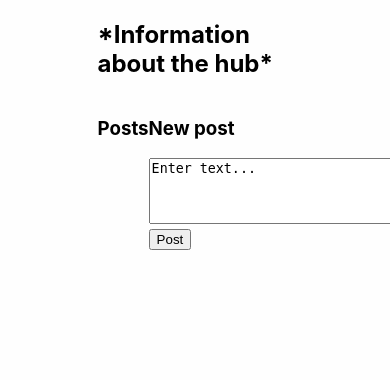
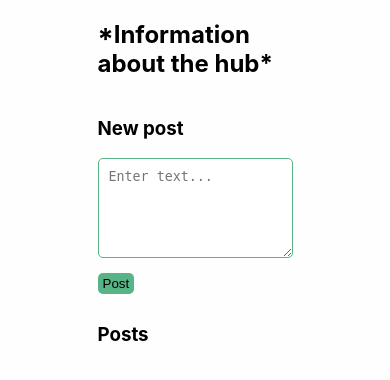
Before and after one commit to jespermunkeby/gossip, a Flask app: page /posts in a window 390 px wide; the page is wider, and only the part inside the window is pictured. Shown: the part 100-480 px from the top of that part. Run offline with Flask 3, Linux system fonts and the light colour scheme; data that the repository does not hold is empty; parts of the project's set-up code (start-up, migrations or seed data) failed here and were passed over.

Commit message:
Delete button and new post form are working

```diff
--- a/Hub/website/__init__.py
+++ b/Hub/website/__init__.py
@@ -1,7 +1,9 @@
-from flask import Flask, render_template
+from flask import Flask
 from website.settings.settings import BbSettings
 import post_database
 import sys
+from .settings.settings import BbSettings
+from views import define_views
 sys.path.insert(0, '..')
 
 def list_gen():
@@ -33,13 +35,17 @@ def create_app(update_posts):
             in the format {'key': 1, 'content': 'post'} """
         return database.get_posts()
 
+    def add_post(post):
+        database.add_post(post)
+        update_posts()
+
     app.jinja_env.globals.update(list_gen=list_gen)
     app.jinja_env.globals.update(get_config=get_config)
     app.jinja_env.globals.update(get_abbr=get_abbr)
     app.jinja_env.globals.update(get_posts=get_posts)
     app.jinja_env.globals.update(delete_post=delete_post)
 
-    from .views import views
+    views = define_views(add_post, delete_post)
     app.register_blueprint(views, url_prfefix='/')
 
     return app
--- a/Hub/website/static/style.css
+++ b/Hub/website/static/style.css
@@ -201,4 +201,44 @@ form > .btn:hover {
 .posts_container {
     display: grid;
     grid-template-columns:1fr 1fr;
+    grid-gap:10px;
 }
+
+.posts_container button, .posts_container input[type=submit] {
+    border: 0px;
+    background: var(--accent);
+    border-radius:5px;
+}
+
+.posts_container input[type=submit] {
+    padding:3px 5px;
+}
+
+.post {
+    padding:10px;
+    border-radius:10px;
+    margin:10px 0;
+    border:1px solid var(--accent);
+}
+
+.post form {
+    float:right;
+}
+
+#new_post_form textarea {
+    width:100%;
+    -webkit-box-sizing: border-box;
+	-moz-box-sizing: border-box;
+	box-sizing: border-box;
+	height:100px;
+	border:1px solid var(--accent);
+	border-radius:5px;
+	padding: 10px;
+	margin-bottom:10px;
+}
+
+@media screen and (max-width: 480px) {
+    .posts_container {
+        grid-template-columns:1fr;
+    }
+}
--- a/Hub/website/templates/posts.html
+++ b/Hub/website/templates/posts.html
@@ -6,21 +6,26 @@
 
   {% with all_posts = get_posts() %}
     <div class="posts_container">
+      <div class="new_post">
+        <h3>New post</h3>
+        <form method="post" id="new_post_form">
+          <input type="hidden" name="form" value="new_post"> <!-- hidden field for type -->
+          <textarea id="post_content" name="post_content" placeholder="Enter text..."></textarea>
+          <input type="submit" value="Post">
+        </form>
+      </div>
       <div class="posts">
         <h3>Posts</h3>
         {% for post in all_posts %}
-        {{ post['content'] }}
-        <form method="post">
-          <button name="delete-{{ post['key'] }}" type="submit">&times;</button>
-        </form>
+        <div class="post">
+          {{ post['content'] }}
+          <form method="post">
+            <input type="hidden" name="form" value="delete"> <!-- hidden field for type -->
+            <input type="hidden" name="post_id" value="{{ post['key'] }}"> <!-- hidden field for type -->
+            <button name="submit" type="submit">&times;</button>
+          </form>
+        </div>
         {% endfor %}
-      </div>
-      <div class="new_post">
-        <h3>New post</h3>
-        <form id="new_post_form">
-          <textarea id="post_content" name="post_content" rows="4" cols="50">Enter text...</textarea>
-          <input type="submit" value="Post">
-        </form>
       </div>
     </div>
   {% endwith %}
--- a/Hub/website/views.py
+++ b/Hub/website/views.py
@@ -1,29 +1,33 @@
 from flask import Blueprint, render_template, request, flash
 from .settings.settings import BbSettings
 
-views = Blueprint("views", __name__)
 
-@views.route("/")
-def home():
-    return render_template("home.html")
+def define_views(add_post, delete_post):
+    views = Blueprint("views", __name__)
 
-@views.route("/settings", methods=["GET", "POST"])
-def settings():
-    if request.method == "POST":
-        data = request.form.to_dict()
-        config = BbSettings()
-        config.set_all(data)
-        config.write()
-        flash("Settings updated!", category="success")
+    @views.route("/")
+    def home():
+        return render_template("home.html")
 
-    return render_template("settings.html")
+    @views.route("/settings", methods=["GET", "POST"])
+    def settings():
+        if request.method == "POST":
+            data = request.form.to_dict()
+            config = BbSettings()
+            config.set_all(data)
+            config.write()
+            flash("Settings updated!", category="success")
 
-@views.route("/posts", methods=["GET", "POST"])
-def status():
-    if request.method == "POST":
-        keys = list(request.form.to_dict().keys())
-        if len(keys) < 0:
-            return
-        elif keys[0].startswith("delete"):
-            print("delete: " + str(keys[0]))
-    return render_template("posts.html")
+        return render_template("settings.html")
+
+    @views.route("/posts", methods=["GET", "POST"])
+    def status():
+        if request.method == "POST":
+            form = request.form.to_dict()
+            if form['form'] == 'delete':
+                delete_post(form['post_id'])
+            elif form['form'] == 'new_post':
+                add_post(form['post_content'])
+        return render_template("posts.html")
+
+    return views
```
